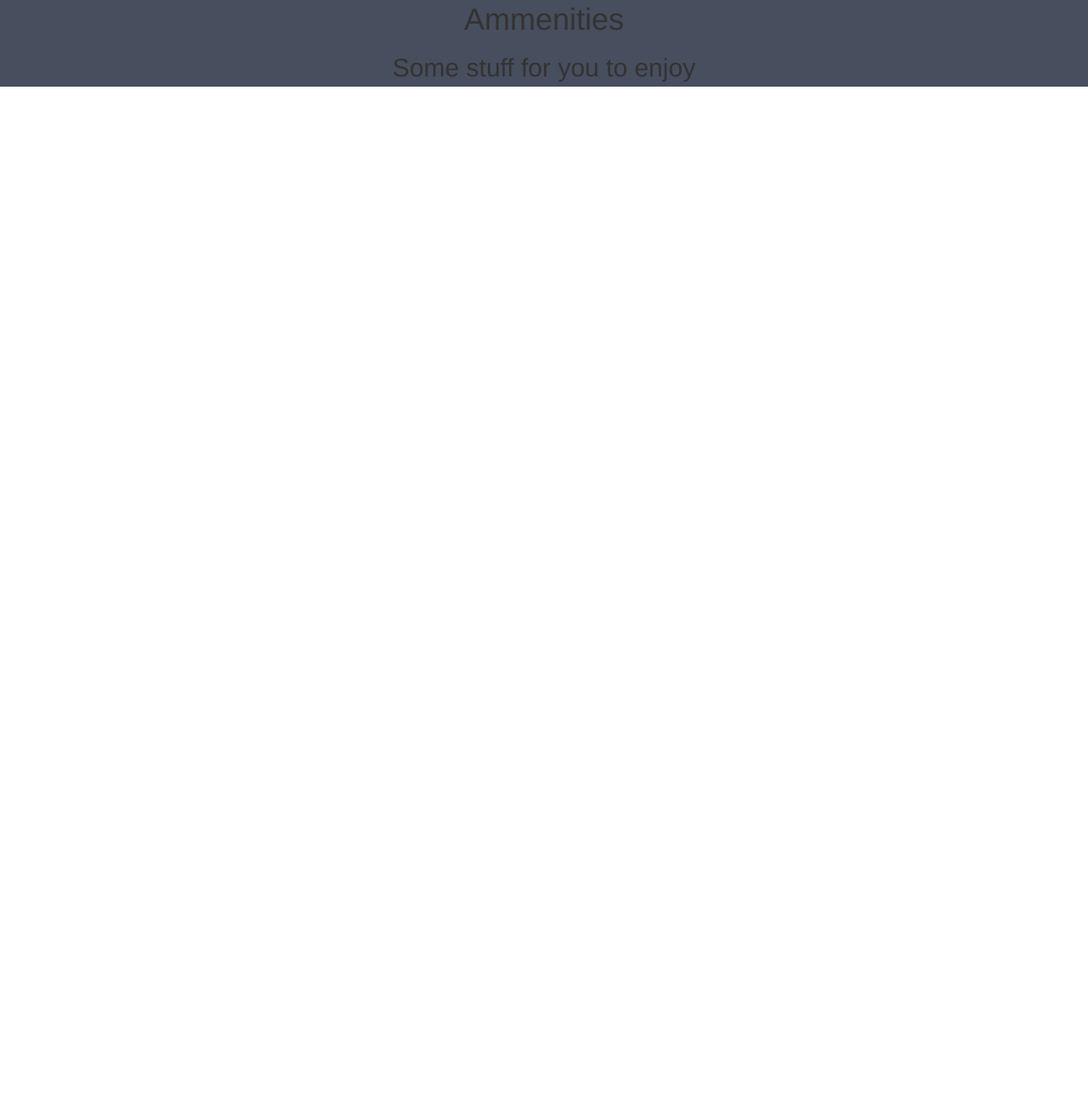
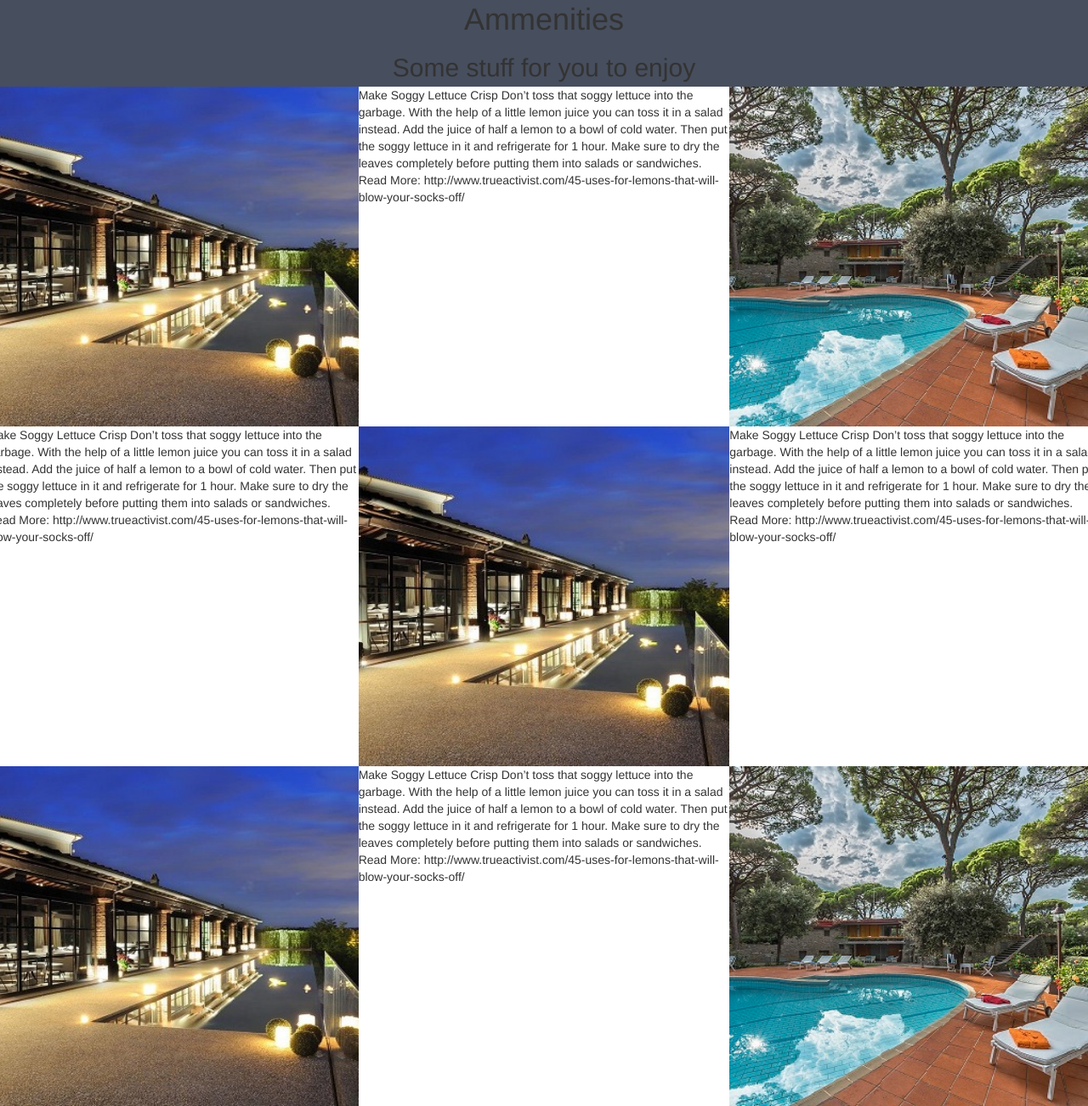
Before and after one commit to HopeMorehead/TuscanyVillaProject, a plain HTML site: page index.html in a window 1280 px wide. Shown: the part 2093-3395 px from the top of the page at 85% size. Before the commit the page ends 2195 px from the top, so only its background shows below. Drawn offline with nearby package versions, Linux system fonts and the light colour scheme.

Commit message:
finishedfoursquare

```diff
--- a/CSS/Style.css
+++ b/CSS/Style.css
@@ -162,3 +162,37 @@ img  {
  height:300px;
 
 }
+
+.image{
+
+    height: 300px;
+    padding: 40px,30px,30px,30px;
+    width: 400px;
+    margin: 60px 70px 20px 70px;
+}
+
+.image2{
+
+    height: 300px;
+    padding: 40px,30px,30px,30px;
+    width: 400px;
+    margin: 60px 70px 20px 10px
+}
+
+.image3 {
+
+
+    height: 300px;
+    padding: 40px,30px,30px,30px;
+    width: 400px;
+    margin: 60px 70px 20px 10px
+
+}
+
+.imatationimage{
+
+    height: 300px;
+    padding: 40px,30px,30px,30px;
+    margin: 60px 70px 20px 70px;
+
+}
--- a/index.html
+++ b/index.html
@@ -177,6 +177,192 @@
 
 
 
+    <!--FirstRow-->
+    <div class="row">
+        <div class="col-md-4">
+            <img class="img-responsive " src="images/receptionarea.jpg" alt="lemons1" >
+        </div>
+
+
+        <div class="col-md-4">
+            <p>
+                Make Soggy Lettuce Crisp
+                Don’t toss that soggy lettuce into the garbage.
+                With the help of a little lemon juice you can toss it in a salad instead.
+                Add the juice of half a lemon to a bowl of cold water.
+                Then put the soggy lettuce in it and refrigerate for 1 hour.
+                Make sure to dry the leaves completely before putting them into salads or sandwiches.
+                Read More: http://www.trueactivist.com/45-uses-for-lemons-that-will-blow-your-socks-off/
+            </p>
+        </div>
+
+
+        <div class="col-md-4">
+            <img class="img-responsive" src="images/poolside.jpg" alt="lemons1">
+        </div>
+
+    </div>
+
+
+
+
+    <!--second Row-->
+    <div class="row">
+
+
+
+        <div class="col-md-4">
+            <p>
+                Make Soggy Lettuce Crisp
+                Don’t toss that soggy lettuce into the garbage.
+                With the help of a little lemon juice you can toss it in a salad instead.
+                Add the juice of half a lemon to a bowl of cold water.
+                Then put the soggy lettuce in it and refrigerate for 1 hour.
+                Make sure to dry the leaves completely before putting them into salads or sandwiches.
+                Read More: http://www.trueactivist.com/45-uses-for-lemons-that-will-blow-your-socks-off/
+            </p>
+        </div>
+
+        <div class="col-md-4">
+            <img class="img-responsive " src="images/receptionarea.jpg" alt="lemons1">
+        </div>
+
+
+
+        <div class="col-md-4">
+            <p>
+                Make Soggy Lettuce Crisp
+                Don’t toss that soggy lettuce into the garbage.
+                With the help of a little lemon juice you can toss it in a salad instead.
+                Add the juice of half a lemon to a bowl of cold water.
+                Then put the soggy lettuce in it and refrigerate for 1 hour.
+                Make sure to dry the leaves completely before putting them into salads or sandwiches.
+                Read More: http://www.trueactivist.com/45-uses-for-lemons-that-will-blow-your-socks-off/
+            </p>
+        </div>
+        </div>
+        <!--third Row-->
+
+    <div class="row">
+        <div class="col-md-4">
+            <img class="img-responsive " src="images/receptionarea.jpg" alt="lemons1">
+        </div>
+
+
+
+
+
+        <div class="col-md-4">
+            <p>
+                Make Soggy Lettuce Crisp
+                Don’t toss that soggy lettuce into the garbage.
+                With the help of a little lemon juice you can toss it in a salad instead.
+                Add the juice of half a lemon to a bowl of cold water.
+                Then put the soggy lettuce in it and refrigerate for 1 hour.
+                Make sure to dry the leaves completely before putting them into salads or sandwiches.
+                Read More: http://www.trueactivist.com/45-uses-for-lemons-that-will-blow-your-socks-off/
+            </p>
+        </div>
+
+        <div class="col-md-4">
+            <img class="img-responsive" src="images/poolside.jpg" alt="lemons1">
+        </div>
+
+    </div>
+
+
+
+
+
+
+
+
+
+
+    <!--<div class="midsection5">
+    <div class="row">
+
+        <div class="col-md-4">
+            <img class="img-responsive image" src="images/receptionarea.jpg" alt="reception area">
+        </div>
+
+        <div class="col-md-4">
+            <p class= "imatationimage">
+                Make Soggy Lettuce Crisp
+                Don’t toss that soggy lettuce into the garbage.
+                With the help of a little lemon juice you can toss it in a salad instead.
+                Add the juice of half a lemon to a bowl of cold water.
+                Then put the soggy lettuce in it and refrigerate for 1 hour.
+                Make sure to dry the leaves completely before putting them into salads or sandwiches.
+                Read More: http://www.trueactivist.com/45-uses-for-lemons-that-will-blow-your-socks-off/
+            </p>
+        </div>
+        <div class="col-md-4">
+            <img class="img-responsive image2" src="images/poolside.jpg" alt="poolside">
+        </div>
+    </div>
+        </div>
+
+        <div class="row">
+            <div class="col-md-4">
+                <p class="imatationimage">
+                    Make Soggy Lettuce Crisp
+                    Don’t toss that soggy lettuce into the garbage.
+                    With the help of a little lemon juice you can toss it in a salad instead.
+                    Add the juice of half a lemon to a bowl of cold water.
+                    Then put the soggy lettuce in it and refrigerate for 1 hour.
+                    Make sure to dry the leaves completely before putting them into salads or sandwiches.
+                    Read More: http://www.trueactivist.com/45-uses-for-lemons-that-will-blow-your-socks-off/
+                </p>
+            </div>
+
+
+            <div class="col-md-4">
+                <img class="img-responsive image8" src="images/receptionarea.jpg" alt="reception area">
+            </div>-->
+
+
+
+
+
+
+
+
+
+
+
+
+
+
+
+
+
+
+
+
+
+
+
+
+
+
+
+
+
+
+
+
+
+
+
+
+
+
+
+
+
+
+
 
 
 
```
Also changed, not shown: images/bed.jpg (added), images/poolside.jpg (added), images/receptionarea.jpg (added).
